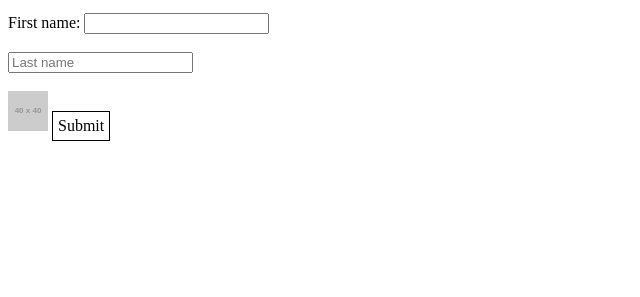
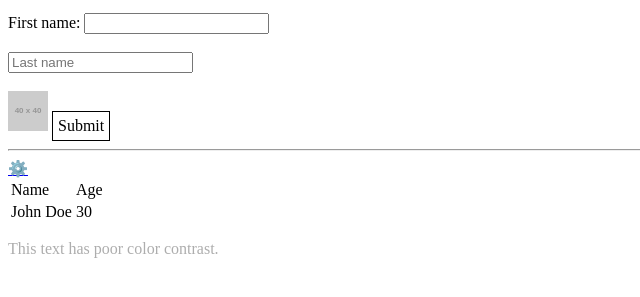
Before and after one commit to Jaz-spec/Jules, a website: page index.html in a window 1280 px wide. Shown: the part 101-398 px from the top of the page, without its empty margins (0-640 px from the left). Drawn offline with Linux system fonts and the light colour scheme; placeholder pictures from the web are drawn by us.

Commit message:
adds more inaccessible html along with its fixing instrauctions

```diff
--- a/index.html
+++ b/index.html
@@ -10,17 +10,41 @@
     <p>This page is designed to have several accessibility issues for testing purposes.</p>
 
     <form>
+        <!-- Issue 1: Missing for attribute to link label to input -->
         <label>First name:</label>
         <input type="text" id="fname" name="fname"><br><br>
 
+        <!-- Issue 2: Placeholder as a label -->
         <input type="text" placeholder="Last name"><br><br>
 
+        <!-- Issue 3: Image without alt text -->
         <img src="https://via.placeholder.com/40">
 
+        <!-- Issue 4: Using a div as a button -->
         <div role="button" onclick="alert('Form submitted!')" style="cursor: pointer; padding: 5px; border: 1px solid black; display: inline-block;">
             Submit
         </div>
     </form>
 
+    <hr>
+
+    <!-- Issue 5: Link with no text -->
+    <a href="/settings"><span>⚙️</span></a>
+
+    <!-- Issue 6: Table without headers -->
+    <table>
+      <tr>
+        <td>Name</td>
+        <td>Age</td>
+      </tr>
+      <tr>
+        <td>John Doe</td>
+        <td>30</td>
+      </tr>
+    </table>
+
+    <!-- Issue 7: Insufficient color contrast -->
+    <p style="color: #ADADAD; background-color: #FFFFFF;">This text has poor color contrast.</p>
+
 </body>
 </html>
```
Also changed, not shown: accessibility-instructions.json (+15 -0 lines).
